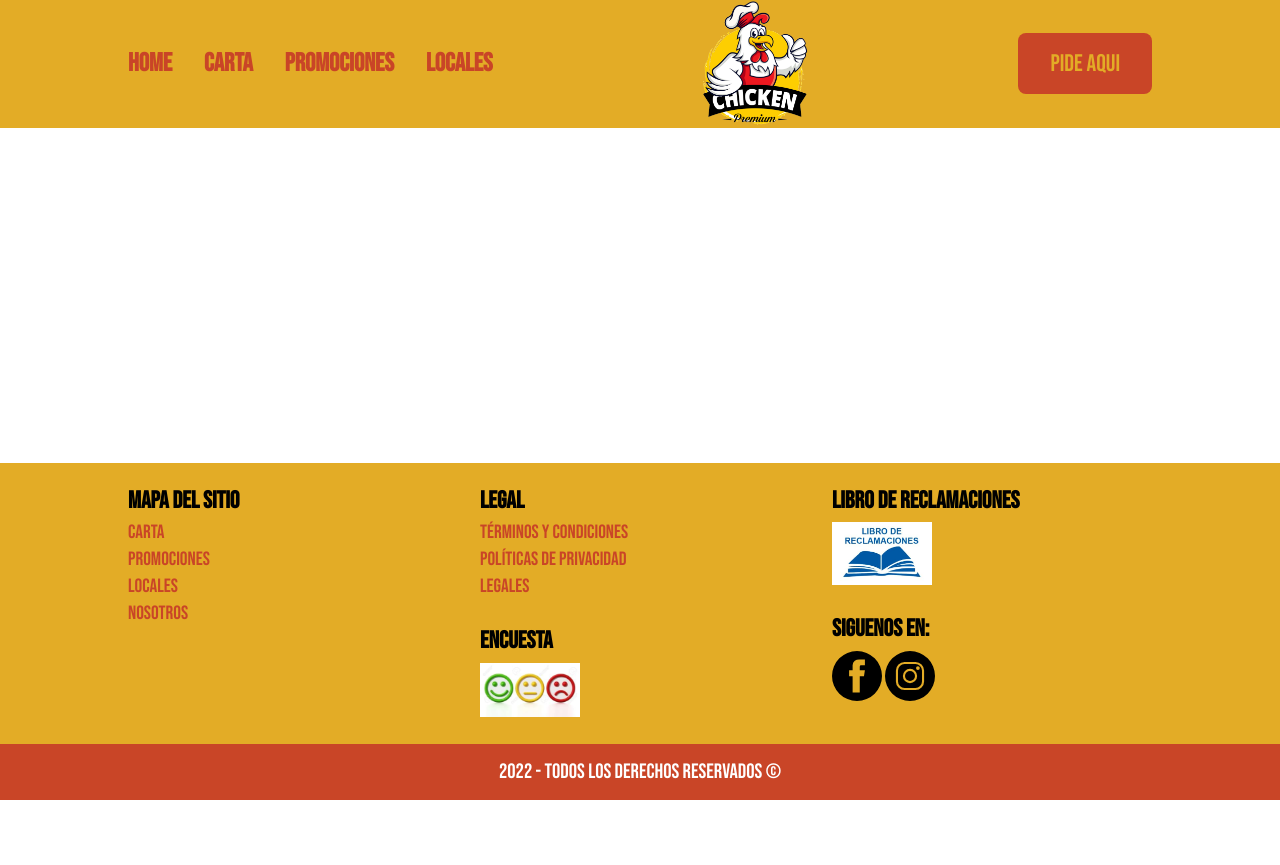
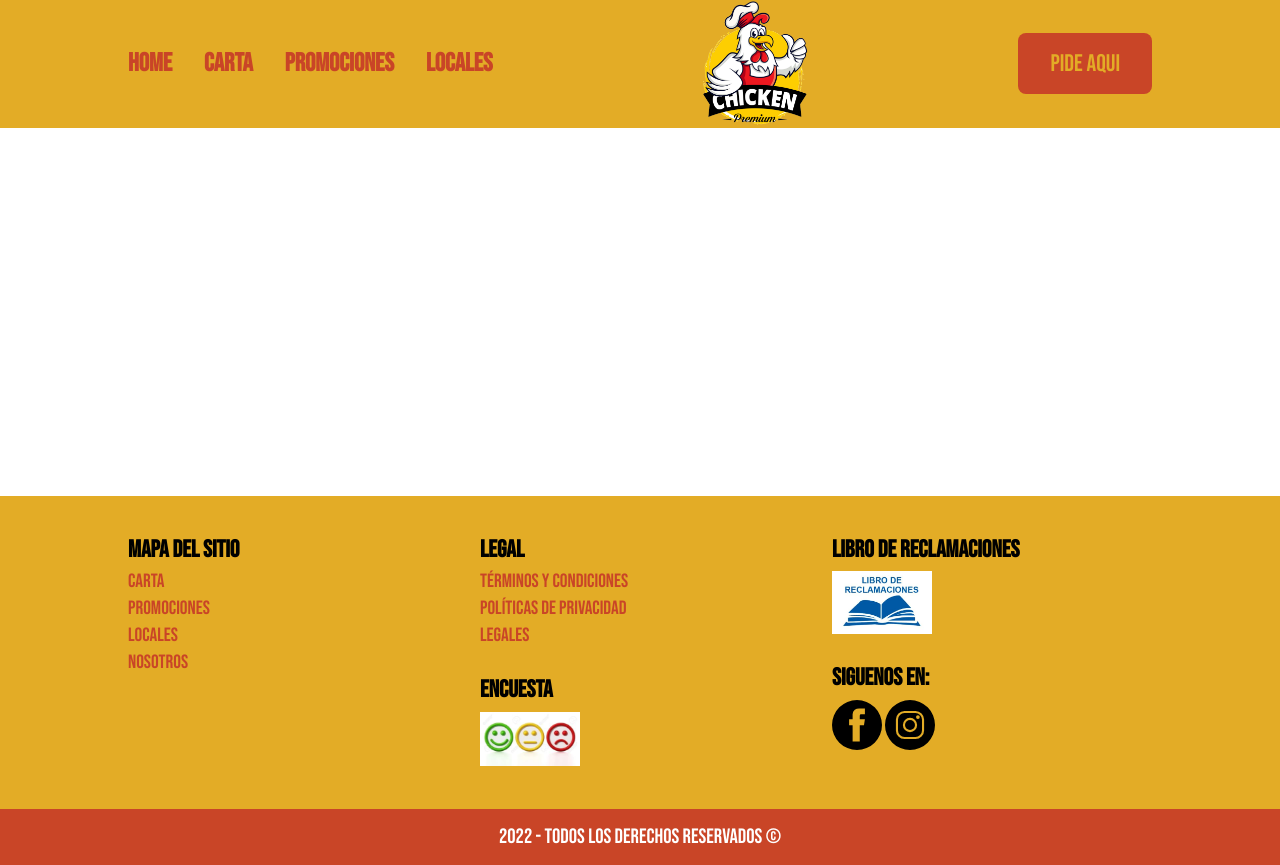
Before and after one commit to pierobm72/proyecto-web, a website: page index.html in a window 1280 px wide. Before the commit the page ends 800 px from the top, so only its background shows below. Drawn offline with Linux system fonts and the light colour scheme.

Commit message:
Fixed: Footer

```diff
--- a/index.html
+++ b/index.html
@@ -46,7 +46,9 @@
 
         </div>
     </header>
-
+       <main class="main">
+        <br><br><br><br><br><br><br><br><br><br><br><br><br><br><br><br><br><br><br><br>
+       </main>
     <footer class="footer">
         <div class="footer__contain">
             <div class="footer__navigation">
--- a/src/sass/layouts/_footer.scss
+++ b/src/sass/layouts/_footer.scss
@@ -2,8 +2,7 @@
 .footer {
     background-color: $color-secundario;
     width: 100%;
-    position: absolute;
-    bottom: 0;
+    margin-top: auto;
 
     a {
         color: $color-primario;
@@ -28,6 +27,7 @@
 }
 
 .footer__contain{
+    padding: 1rem;
     margin-right: auto;
     margin-left: auto;
     width: 80%;
--- a/src/sass/layouts/_home.scss
+++ b/src/sass/layouts/_home.scss
@@ -3,6 +3,12 @@
 
 body {
     font-family: 'Bebas Neue', cursive;
+    min-height: 100vh;
+}
+
+.main {
+
+
 }
 
 /* primary header */
```
Also changed, not shown: build/css/style.css.
